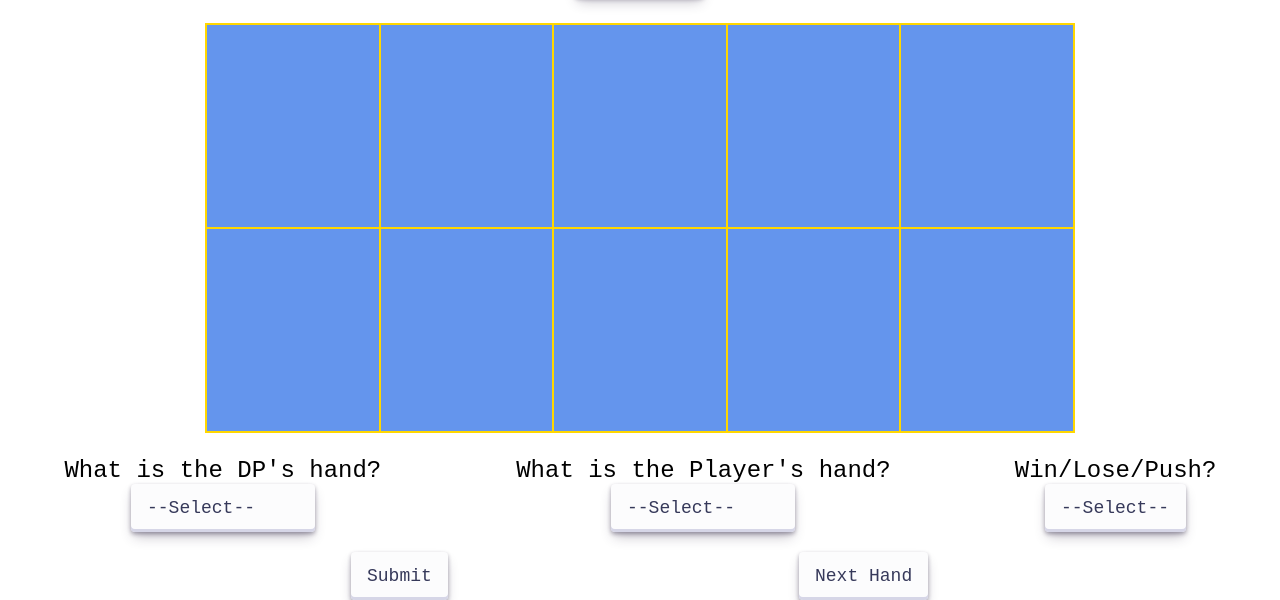
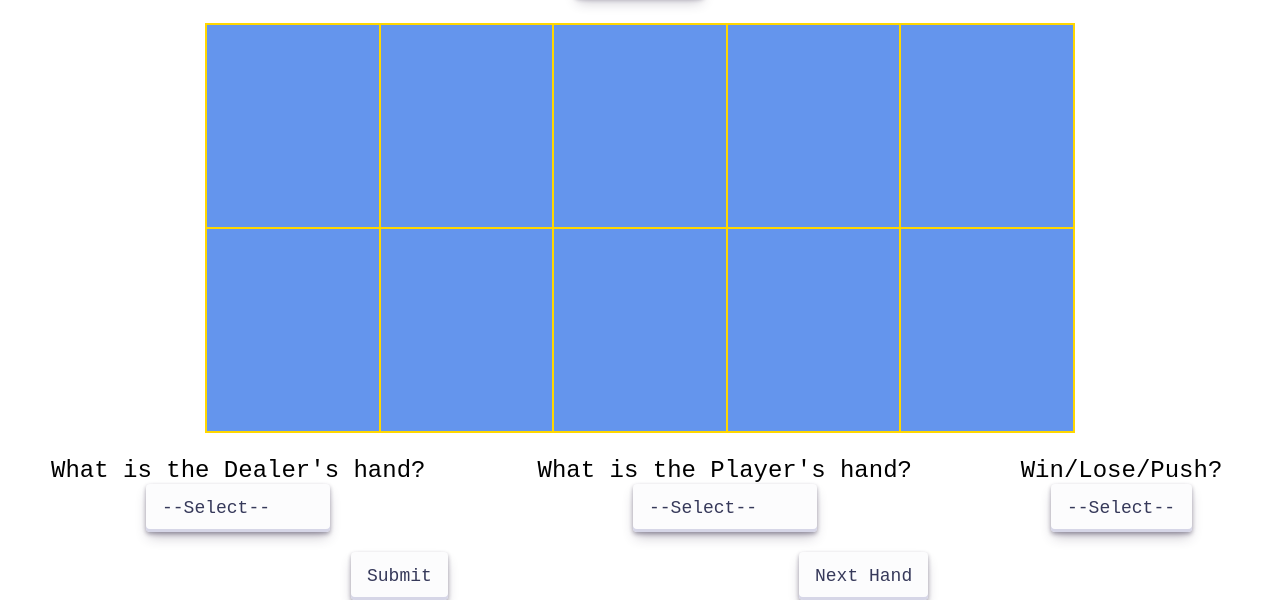
Before and after one commit to Nimiato/Nimiato.github.io, a plain HTML site: page index.html in a window 1280 px wide. Shown: the part 254-854 px from the top of the page. Drawn offline with Linux system fonts and the light colour scheme.

Commit message:
Forgot One

```diff
--- a/index.html
+++ b/index.html
@@ -83,7 +83,7 @@
     </main>
     <div class="dropdown-container">
         <div class="dp-drop-container">
-            <label for="hands">What is the DP's hand?</label>
+            <label for="hands">What is the Dealer's hand?</label>
             <select name="hands" id="hands">
                 <option value="select" selected disabled hidden>--Select--</option>
                 <option value="High Card">High Card</option>
```
